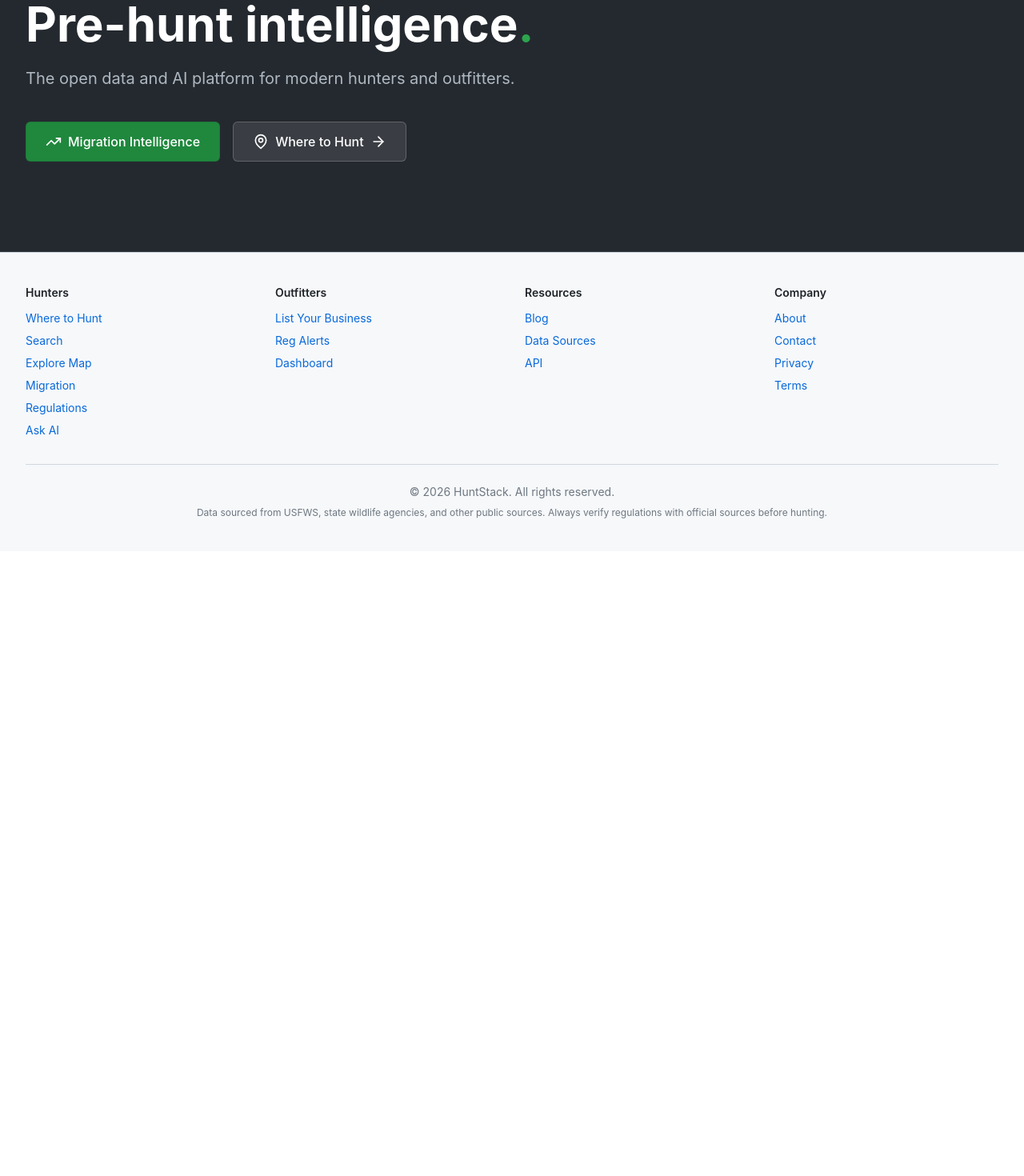
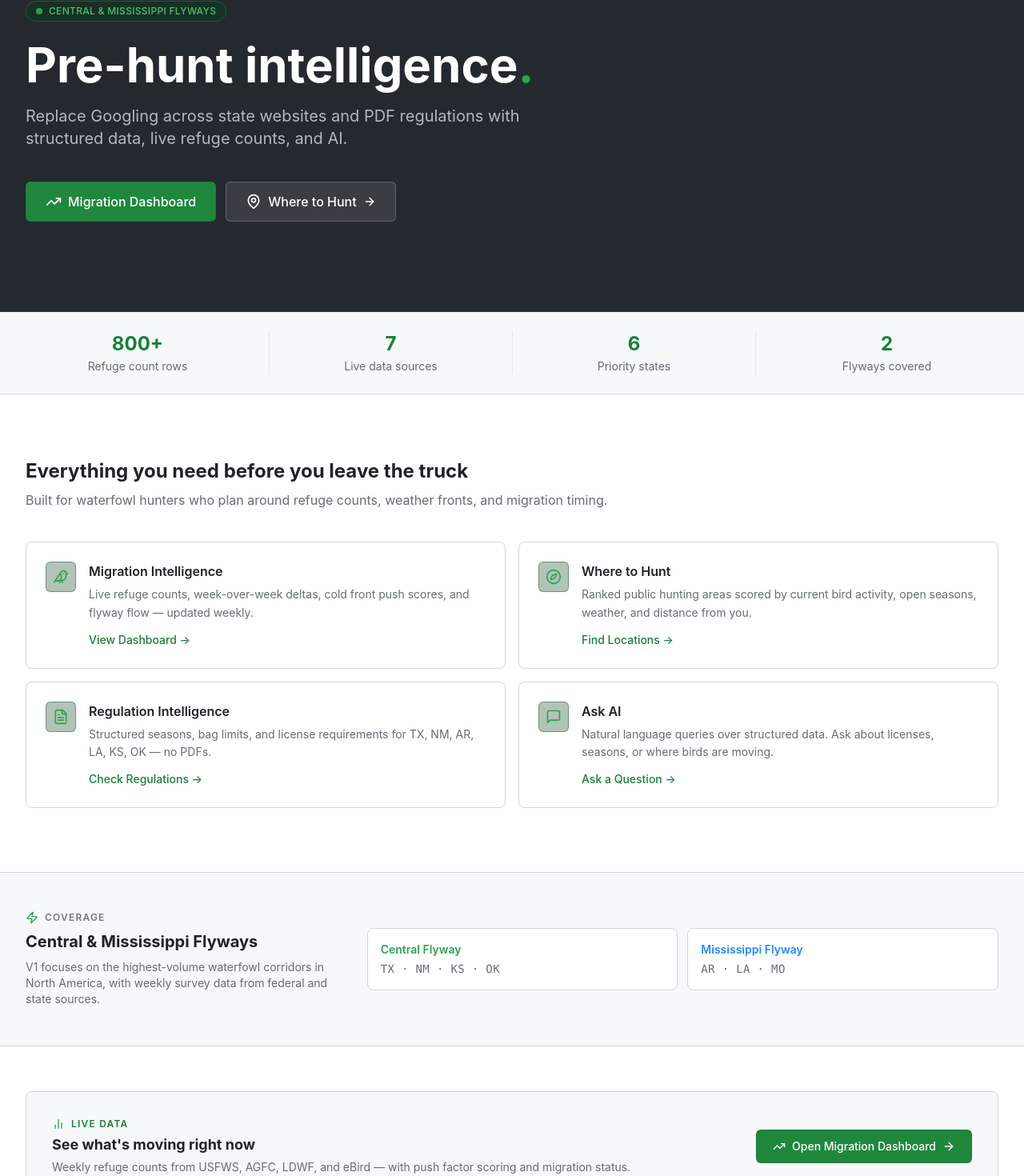
Before and after one commit to njcurtis3/huntstack, a React (Vite) app in the folder apps/web/: page / in a window 1280 px wide. Shown: the part 177-1647 px from the top of the page at 80% size. Before the commit the page ends 866 px from the top, so only its background shows below. Built offline with nearby package versions, Linux system fonts and the light colour scheme; no server answers.

Commit message:
new layout for frontpage

```diff
--- a/apps/web/src/pages/HomePage.tsx
+++ b/apps/web/src/pages/HomePage.tsx
@@ -1,29 +1,229 @@
 import { Link } from 'react-router-dom'
-import { ArrowRight, TrendingUp, MapPin } from 'lucide-react'
+import { ArrowRight, TrendingUp, MapPin, FileText, MessageSquare, Bird, Zap, BarChart2, Compass } from 'lucide-react'
+
+const features = [
+  {
+    icon: Bird,
+    title: 'Migration Intelligence',
+    description: 'Live refuge counts, week-over-week deltas, cold front push scores, and flyway flow — updated weekly.',
+    href: '/migration',
+    cta: 'View Dashboard',
+  },
+  {
+    icon: Compass,
+    title: 'Where to Hunt',
+    description: 'Ranked public hunting areas scored by current bird activity, open seasons, weather, and distance from you.',
+    href: '/where-to-hunt',
+    cta: 'Find Locations',
+  },
+  {
+    icon: FileText,
+    title: 'Regulation Intelligence',
+    description: 'Structured seasons, bag limits, and license requirements for TX, NM, AR, LA, KS, OK — no PDFs.',
+    href: '/regulations',
+    cta: 'Check Regulations',
+  },
+  {
+    icon: MessageSquare,
+    title: 'Ask AI',
+    description: 'Natural language queries over structured data. Ask about licenses, seasons, or where birds are moving.',
+    href: '/chat',
+    cta: 'Ask a Question',
+  },
+]
+
+const stats = [
+  { value: '800+', label: 'Refuge count rows' },
+  { value: '7', label: 'Live data sources' },
+  { value: '6', label: 'Priority states' },
+  { value: '2', label: 'Flyways covered' },
+]
+
+const flyways = [
+  { name: 'Central Flyway', states: 'TX · NM · KS · OK', color: 'text-forest-400' },
+  { name: 'Mississippi Flyway', states: 'AR · LA · MO', color: 'text-accent-400' },
+]
 
 export function HomePage() {
   return (
     <div>
-      {/* Hero Section */}
+      {/* Hero */}
       <section className="bg-earth-900 dark:bg-[#0d1117] border-b border-earth-800 dark:border-[#21262d]">
         <div className="max-w-7xl mx-auto px-4 sm:px-6 lg:px-8 py-20 md:py-28">
-          <div className="max-w-3xl">
+          <div className="max-w-2xl">
+            {/* Eyebrow */}
+            <div className="inline-flex items-center gap-2 px-3 py-1 rounded-full border border-forest-700 bg-forest-900/40 mb-6">
+              <span className="w-2 h-2 rounded-full bg-forest-400 animate-pulse" />
+              <span className="text-xs font-medium text-forest-300 tracking-wide uppercase">Central &amp; Mississippi Flyways</span>
+            </div>
+
             <h1 className="text-4xl md:text-5xl lg:text-6xl font-bold leading-tight text-white">
               Pre-hunt intelligence
               <span className="text-forest-400">.</span>
             </h1>
-            <p className="mt-6 text-lg md:text-xl text-earth-300 leading-relaxed">
-              The open data and AI platform for modern hunters and outfitters.
+            <p className="mt-5 text-lg md:text-xl text-earth-300 leading-relaxed">
+              Replace Googling across state websites and PDF regulations with structured data, live refuge counts, and AI.
             </p>
-            <div className="mt-10 flex flex-col sm:flex-row gap-4">
-              <Link to="/migration" className="btn-primary text-base px-6 py-3">
+            <div className="mt-10 flex flex-col sm:flex-row gap-3">
+              <Link to="/migration" className="btn-primary text-base px-6 py-3 inline-flex items-center justify-center">
                 <TrendingUp className="mr-2 w-5 h-5" />
-                Migration Intelligence
+                Migration Dashboard
               </Link>
-              <Link to="/where-to-hunt" className="btn bg-white/10 text-white hover:bg-white/20 border border-white/20 text-base px-6 py-3">
+              <Link
+                to="/where-to-hunt"
+                className="btn inline-flex items-center justify-center bg-white/10 text-white hover:bg-white/20 border border-white/20 text-base px-6 py-3"
+              >
                 <MapPin className="mr-2 w-5 h-5" />
                 Where to Hunt
-                <ArrowRight className="ml-2 w-5 h-5" />
+                <ArrowRight className="ml-2 w-4 h-4" />
+              </Link>
+            </div>
+          </div>
+        </div>
+      </section>
+
+      {/* Stats bar */}
+      <section
+        className="border-b"
+        style={{
+          backgroundColor: `rgb(var(--color-bg-secondary))`,
+          borderColor: `rgb(var(--color-border-primary))`,
+        }}
+      >
+        <div className="max-w-7xl mx-auto px-4 sm:px-6 lg:px-8 py-6">
+          <div className="grid grid-cols-2 md:grid-cols-4 divide-x"
+            style={{ divideColor: `rgb(var(--color-border-primary))` }}
+          >
+            {stats.map((stat) => (
+              <div key={stat.label} className="px-6 first:pl-0 last:pr-0 text-center">
+                <div className="text-2xl font-bold text-forest-500 dark:text-forest-400">{stat.value}</div>
+                <div className="text-sm mt-0.5" style={{ color: `rgb(var(--color-text-secondary))` }}>{stat.label}</div>
+              </div>
+            ))}
+          </div>
+        </div>
+      </section>
+
+      {/* Feature grid */}
+      <section className="py-16 md:py-20" style={{ backgroundColor: `rgb(var(--color-bg-primary))` }}>
+        <div className="max-w-7xl mx-auto px-4 sm:px-6 lg:px-8">
+          <div className="mb-10">
+            <h2 className="text-2xl font-bold" style={{ color: `rgb(var(--color-text-primary))` }}>
+              Everything you need before you leave the truck
+            </h2>
+            <p className="mt-2 text-base" style={{ color: `rgb(var(--color-text-secondary))` }}>
+              Built for waterfowl hunters who plan around refuge counts, weather fronts, and migration timing.
+            </p>
+          </div>
+          <div className="grid grid-cols-1 md:grid-cols-2 gap-4">
+            {features.map((f) => (
+              <Link
+                key={f.title}
+                to={f.href}
+                className="group rounded-lg border p-6 transition-colors hover:border-forest-500/50 dark:hover:border-forest-600/50"
+                style={{
+                  backgroundColor: `rgb(var(--color-bg-elevated))`,
+                  borderColor: `rgb(var(--color-border-primary))`,
+                }}
+              >
+                <div className="flex items-start gap-4">
+                  <div className="flex-shrink-0 p-2 rounded-md bg-forest-900/30 dark:bg-forest-900/50 border border-forest-800/40">
+                    <f.icon className="w-5 h-5 text-forest-400" />
+                  </div>
+                  <div className="flex-1 min-w-0">
+                    <div className="flex items-center justify-between gap-2">
+                      <h3 className="font-semibold text-base" style={{ color: `rgb(var(--color-text-primary))` }}>
+                        {f.title}
+                      </h3>
+                      <ArrowRight
+                        className="w-4 h-4 flex-shrink-0 opacity-0 group-hover:opacity-100 transition-opacity text-forest-400"
+                      />
+                    </div>
+                    <p className="mt-1.5 text-sm leading-relaxed" style={{ color: `rgb(var(--color-text-secondary))` }}>
+                      {f.description}
+                    </p>
+                    <span className="mt-3 inline-block text-sm font-medium text-forest-500 dark:text-forest-400">
+                      {f.cta} →
+                    </span>
+                  </div>
+                </div>
+              </Link>
+            ))}
+          </div>
+        </div>
+      </section>
+
+      {/* Flyway coverage */}
+      <section
+        className="border-t border-b py-12"
+        style={{
+          backgroundColor: `rgb(var(--color-bg-secondary))`,
+          borderColor: `rgb(var(--color-border-primary))`,
+        }}
+      >
+        <div className="max-w-7xl mx-auto px-4 sm:px-6 lg:px-8">
+          <div className="flex flex-col md:flex-row md:items-center gap-8">
+            <div className="md:w-1/3">
+              <div className="flex items-center gap-2 mb-2">
+                <Zap className="w-4 h-4 text-forest-400" />
+                <span className="text-xs font-semibold uppercase tracking-widest" style={{ color: `rgb(var(--color-text-tertiary))` }}>
+                  Coverage
+                </span>
+              </div>
+              <h2 className="text-xl font-bold" style={{ color: `rgb(var(--color-text-primary))` }}>
+                Central &amp; Mississippi Flyways
+              </h2>
+              <p className="mt-2 text-sm" style={{ color: `rgb(var(--color-text-secondary))` }}>
+                V1 focuses on the highest-volume waterfowl corridors in North America, with weekly survey data from federal and state sources.
+              </p>
+            </div>
+            <div className="md:w-2/3 grid grid-cols-1 sm:grid-cols-2 gap-3">
+              {flyways.map((fw) => (
+                <div
+                  key={fw.name}
+                  className="rounded-lg border p-4"
+                  style={{
+                    backgroundColor: `rgb(var(--color-bg-elevated))`,
+                    borderColor: `rgb(var(--color-border-primary))`,
+                  }}
+                >
+                  <div className={`text-sm font-semibold ${fw.color}`}>{fw.name}</div>
+                  <div className="mt-1 text-sm font-mono tracking-wide" style={{ color: `rgb(var(--color-text-secondary))` }}>
+                    {fw.states}
+                  </div>
+                </div>
+              ))}
+            </div>
+          </div>
+        </div>
+      </section>
+
+      {/* CTA strip */}
+      <section className="py-14" style={{ backgroundColor: `rgb(var(--color-bg-primary))` }}>
+        <div className="max-w-7xl mx-auto px-4 sm:px-6 lg:px-8">
+          <div className="rounded-lg border p-8 flex flex-col md:flex-row md:items-center justify-between gap-6"
+            style={{
+              backgroundColor: `rgb(var(--color-bg-secondary))`,
+              borderColor: `rgb(var(--color-border-primary))`,
+            }}
+          >
+            <div>
+              <div className="flex items-center gap-2 mb-1">
+                <BarChart2 className="w-4 h-4 text-forest-400" />
+                <span className="text-xs font-semibold uppercase tracking-widest text-forest-500 dark:text-forest-400">Live Data</span>
+              </div>
+              <h3 className="text-lg font-bold" style={{ color: `rgb(var(--color-text-primary))` }}>
+                See what's moving right now
+              </h3>
+              <p className="mt-1 text-sm" style={{ color: `rgb(var(--color-text-secondary))` }}>
+                Weekly refuge counts from USFWS, AGFC, LDWF, and eBird — with push factor scoring and migration status.
+              </p>
+            </div>
+            <div className="flex-shrink-0">
+              <Link to="/migration" className="btn-primary inline-flex items-center px-5 py-2.5 text-sm">
+                <TrendingUp className="mr-2 w-4 h-4" />
+                Open Migration Dashboard
+                <ArrowRight className="ml-2 w-4 h-4" />
               </Link>
             </div>
           </div>
```
